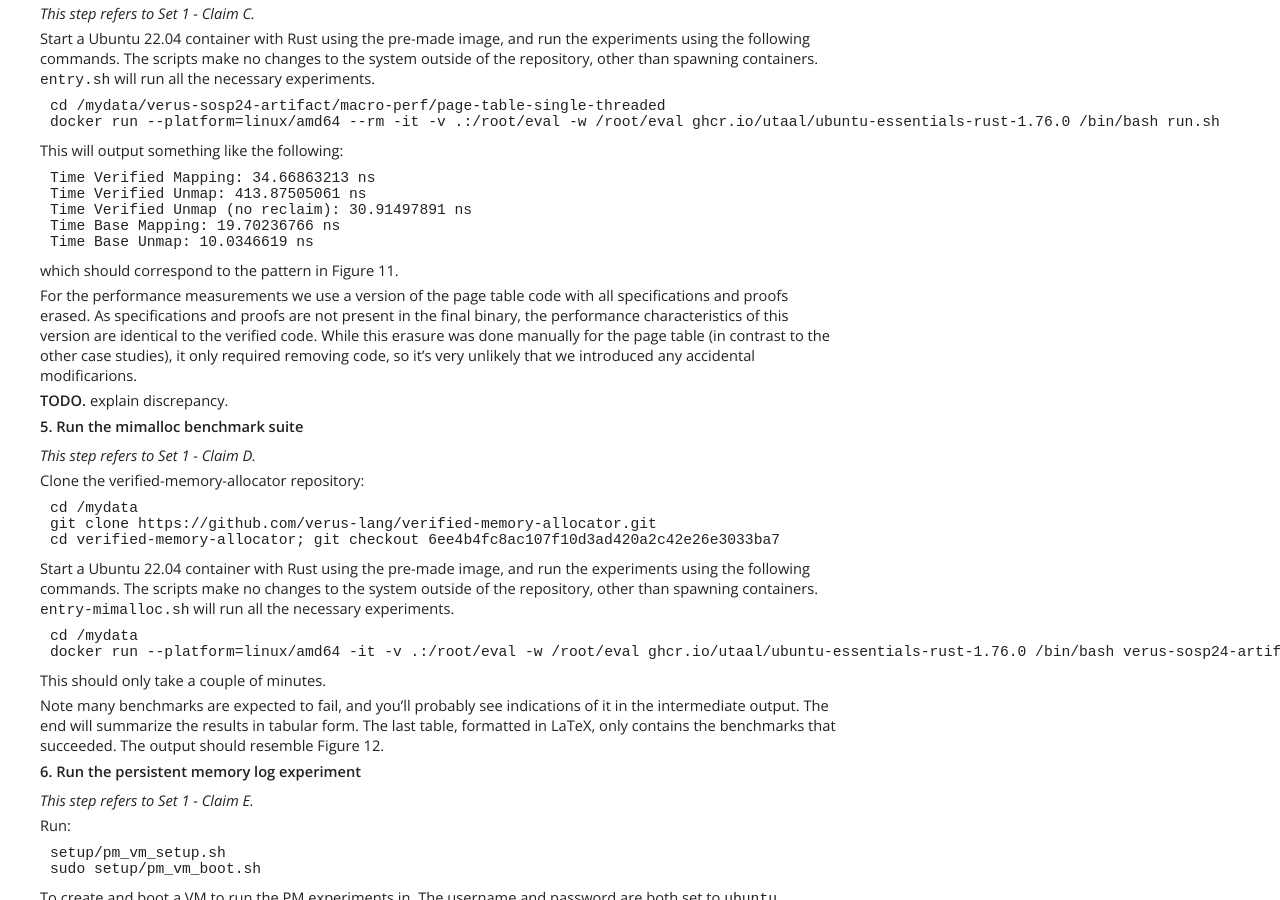
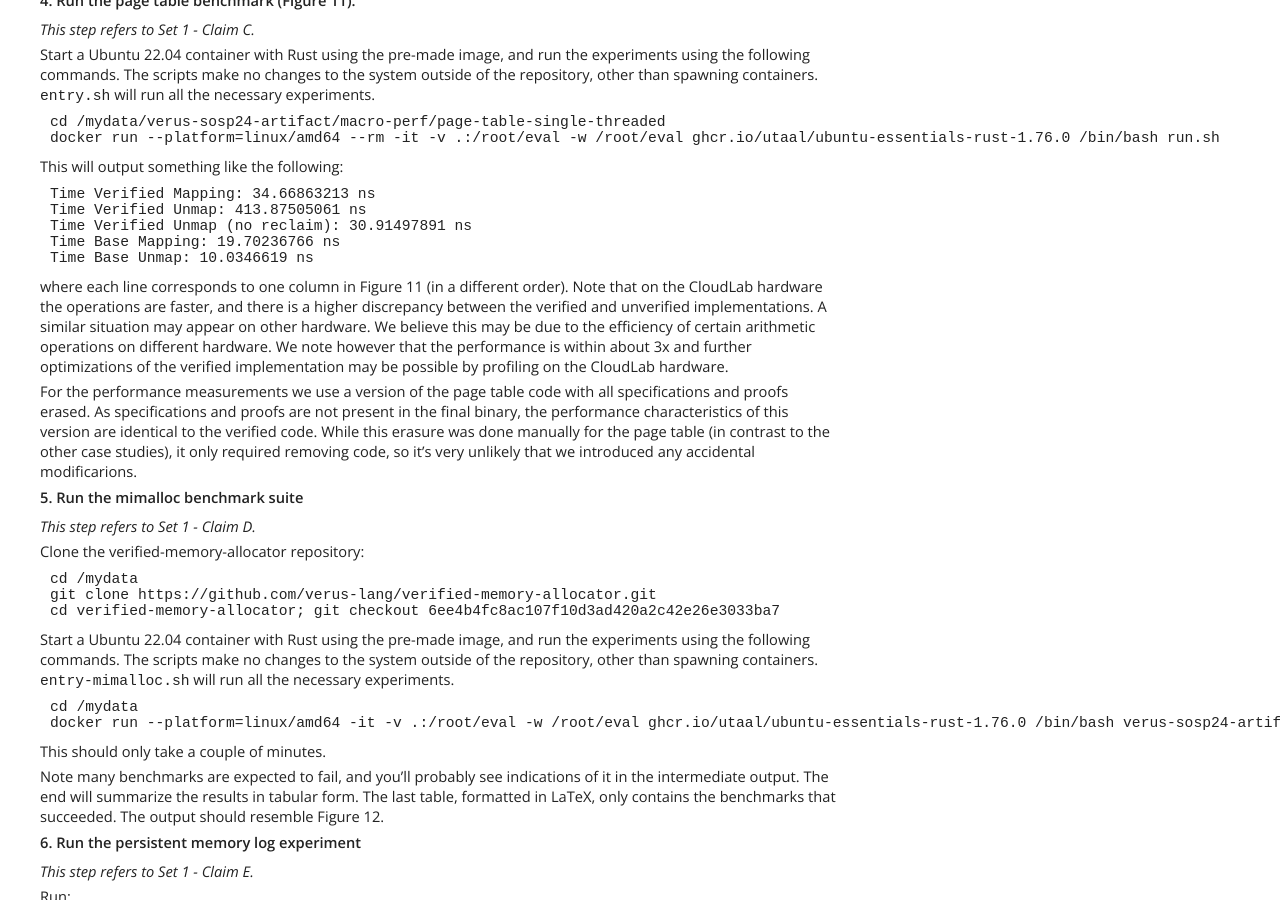
Before and after one commit to verus-lang/paper-sosp24-artifact, a Jekyll site: the page built from site/guide.md, in a window 1280 px wide and 900 px high, scrolled down 2981 px. Built offline with Jekyll 4.4.1, drawn with Linux system fonts in a browser that asks for light colours; some of the changed text lies outside the part shown.

Commit message:
add explanation for page table discrepancy

````diff
--- a/site/guide.md
+++ b/site/guide.md
@@ -211,7 +212,13 @@ Time Base Mapping: 19.70236766 ns
 Time Base Unmap: 10.0346619 ns
 ```
 
-which should correspond to the pattern in Figure 11.
+where each line corresponds to one column in Figure 11 (in a different order).
+Note that on the CloudLab hardware the operations are faster, and there is a higher
+discrepancy between the verified and unverified implementations. A similar
+situation may appear on other hardware. We believe this may be
+due to the efficiency of certain arithmetic operations on different hardware.
+We note however that the performance is within about 3x and further optimizations
+of the verified implementation may be possible by profiling on the CloudLab hardware.
 
 For the performance measurements we use a version of the page table code
 with all specifications and proofs erased.
@@ -220,8 +227,6 @@ the performance characteristics of this version are identical to the verified co
 While this erasure was done manually for the page table (in contrast to the other
 case studies), it only required removing code,
 so it's very unlikely that we introduced any accidental modificarions.
-
-**TODO.** explain discrepancy.
 
 #### 5. Run the mimalloc benchmark suite
 
````
Also changed, not shown: other parts of site/guide.md (+2 -1 lines).
